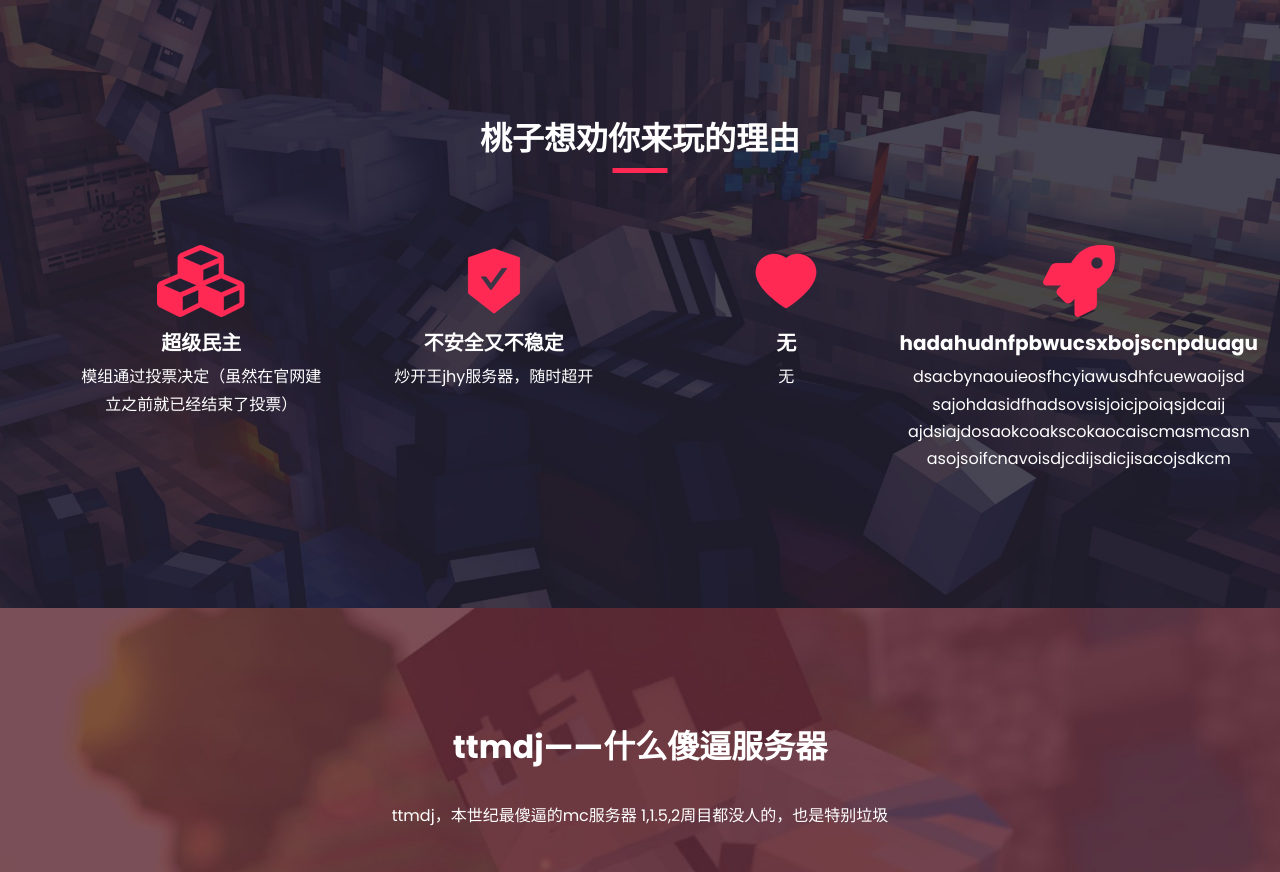
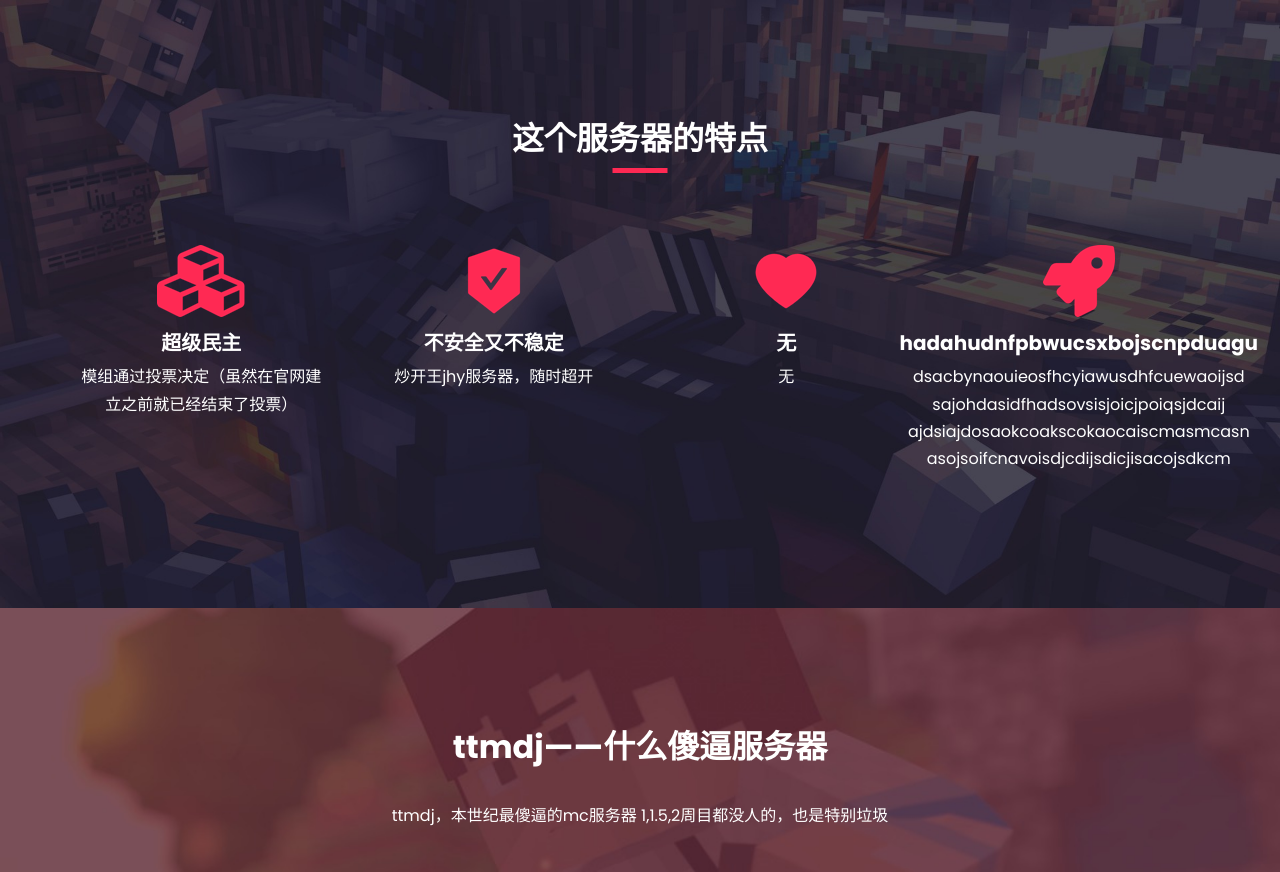
Before and after one commit to Peachesmoon/ttmdj-3rd, a plain HTML site: page index.html in a window 1280 px wide. Shown: the part 800-1672 px from the top of the page. Drawn offline with Linux system fonts and the light colour scheme.

Commit message:
Update index.html

```diff
--- a/index.html
+++ b/index.html
@@ -8,7 +8,7 @@
     <meta name="viewport" content="width=device-width, initial-scale=1, shrink-to-fit=no">
     <!-- Site Metas -->
     <meta name="keywords" content="桃子们的家-3周目(原ttmdj),ttmdj,桃子们的家">
-    <meta name="author" content="MC Studio">
+    <meta name="author" content="桃子">
 
     <title>桃子们的家-3周目(原ttmdj)官方网站</title>
 
@@ -70,7 +70,7 @@
     <section class="us_section layout_padding">
       <div class="container">
         <div class="heading_container">
-          <h2>桃子想劝你来玩的理由</h2>
+          <h2>这个服务器的特点</h2>
         </div>
 
         <div class="us_container">
@@ -166,7 +166,6 @@
       <div class="container">
         <div class="heading_container">
           <h2>我</h2>
-		  <!-- 此处您也可以选择展示自己服务器的图片。用途全由您决定 -->
         </div>
           </div>
           <div class="col-lg-4 col-md-6 mx-auto">
```
